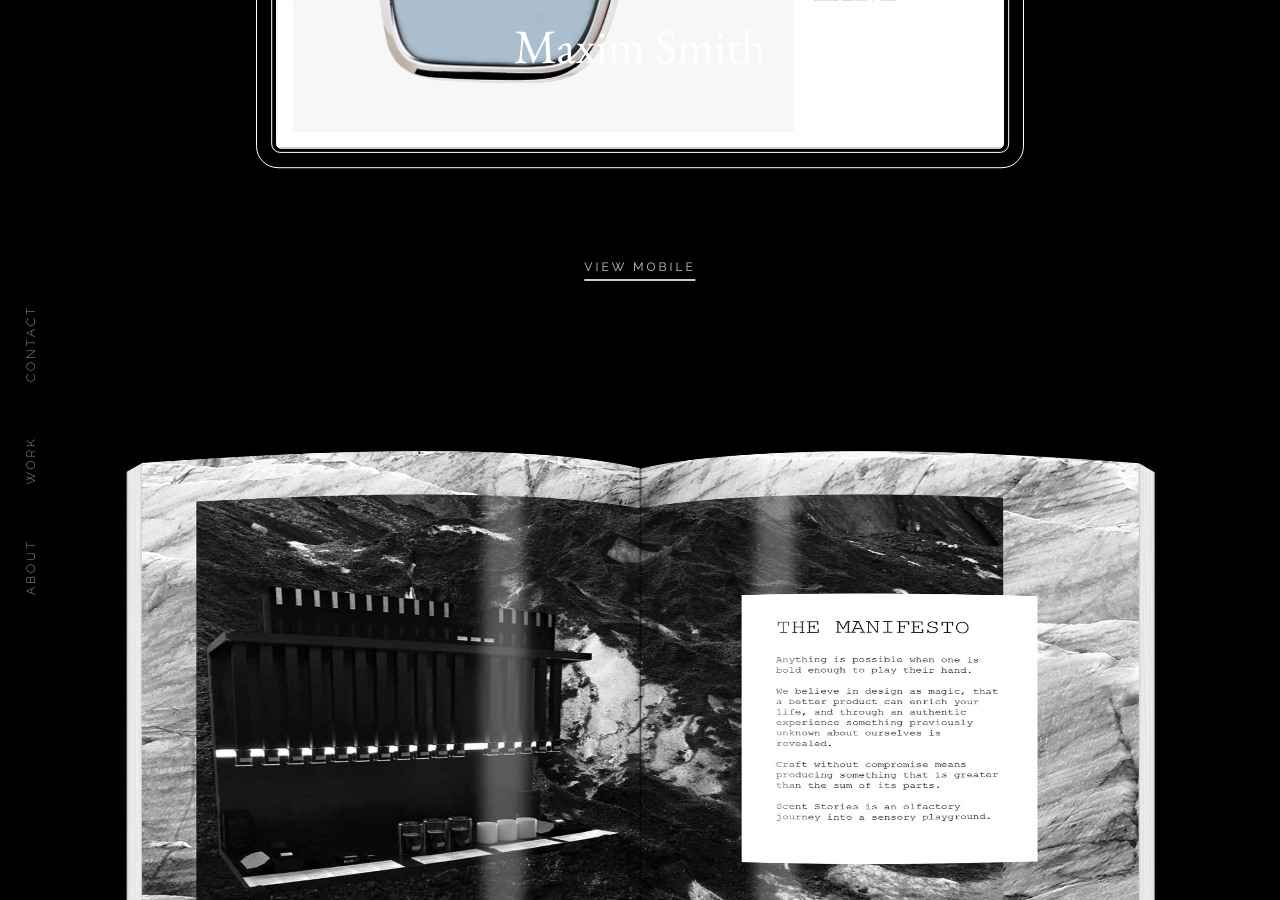
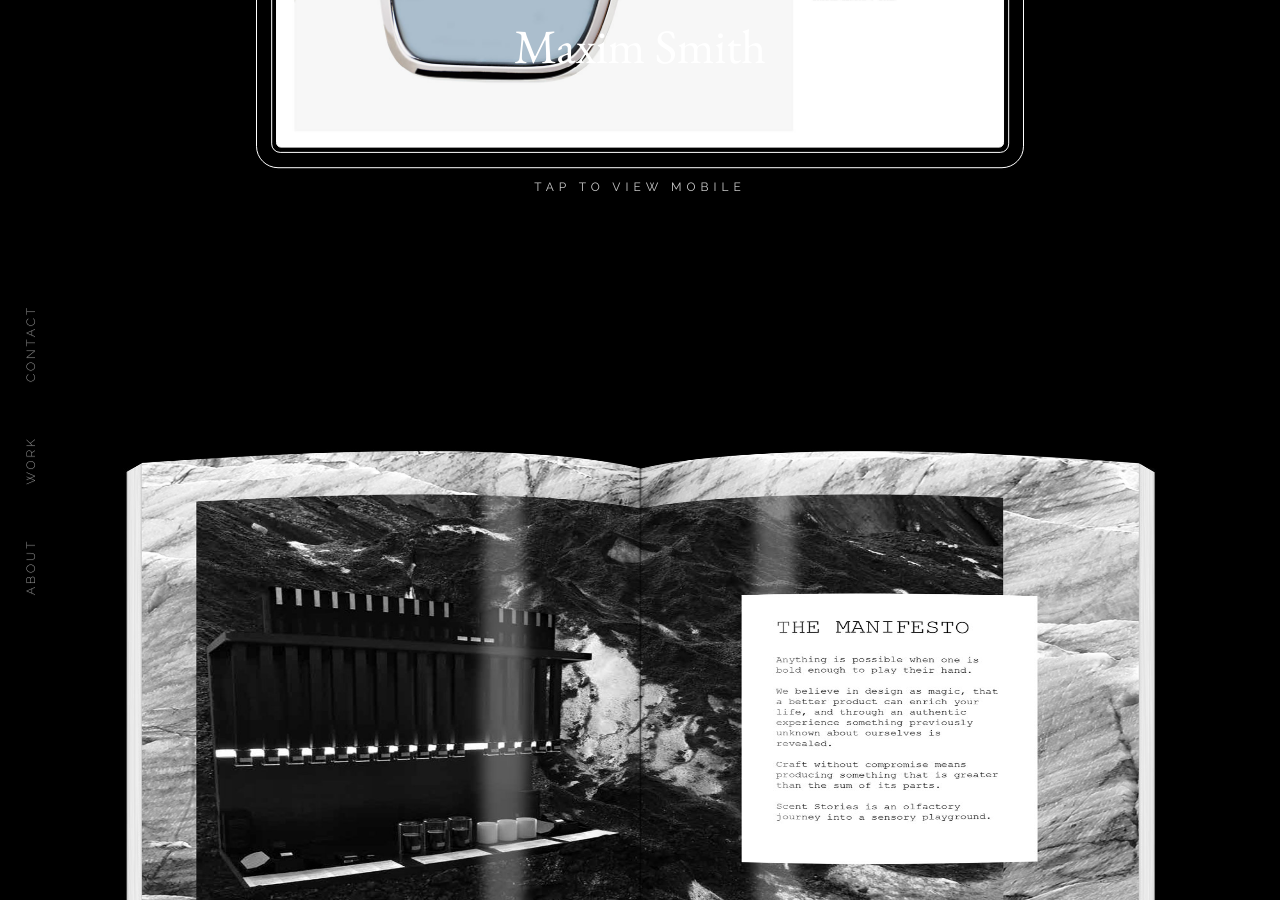
Before and after one commit to Maximsmith/Maximsmith, a Jekyll site: the page built from work/proj-1.html, in a window 1280 px wide and 900 px high, scrolled down 2729 px. Built offline with Jekyll 4.4.1, drawn with Linux system fonts in a browser that asks for light colours; nearby versions of some CDN libraries.

Commit message:
web toggles

```diff
--- a/_includes/head.html
+++ b/_includes/head.html
@@ -69,7 +43,6 @@
 			});
 		});
 	</script>
-
 
 	<script type="text/javascript">
 		$(document).ready(function() {
--- a/work/proj-1.html
+++ b/work/proj-1.html
@@ -22,16 +22,19 @@
 		</div>
 	</div>
 	<!-- IMG start -->
-	<div class="work_1 ipad">
+	<div class="web_demo">
 		<div class="size_toggle">
-			<div class="work_ipad_1">
-				<div class="work_ipad_2">
-					<div class="work_ipad_3" style="background-image: url(/assets/images/work/{{project.folder}}/min_1.jpg);"></div>
-					<div class="work_ipad_4" style="background-image: url(/assets/images/work/{{project.folder}}/min_1_1.jpg);"></div>
+			<div class="border_1">
+				<div class="border_2">
+					<div class="landscape_border">
+						<img src="/assets/images/work/{{project.folder}}/min_1.jpg">
+					</div>
+					<div class="portrait_border">
+						<img src="/assets/images/work/{{project.folder}}/min_1_1.jpg">
+					</div>
 				</div>
 			</div>
 		</div>
-		<div class="toggle_btn"><span class="dsk">VIEW DESKTOP</span><span class="mob">VIEW MOBILE</span></div>
 	</div>
 	<!-- IMG start -->
 	<div class="work_2">
@@ -40,16 +43,19 @@
 		</div>
 	</div>
 	<!-- IMG start -->
-	<div class="work_1 ipad">
+	<div class="web_demo">
 		<div class="size_toggle">
-			<div class="work_ipad_1_2">
-				<div class="work_ipad_2">
-					<div class="work_ipad_3" style="background-image: url(/assets/images/work/{{project.folder}}/min_2.jpg);"></div>
-					<div class="work_ipad_4" style="background-image: url(/assets/images/work/{{project.folder}}/min_2_2.jpg);"></div>
+			<div class="border_1">
+				<div class="border_2">
+					<div class="landscape_border">
+						<img src="/assets/images/work/{{project.folder}}/min_2.jpg">
+					</div>
+					<div class="portrait_border">
+						<img src="/assets/images/work/{{project.folder}}/min_2_2.jpg">
+					</div>
 				</div>
 			</div>
 		</div>
-		<div class="toggle_btn_2"><span class="dsk">VIEW DESKTOP</span><span class="mob">VIEW MOBILE</span></div>
 	</div>
 	<!-- IMG start -->
 	<div class="work_2">
```
Also changed, not shown: other parts of _includes/head.html (+0 -26 lines).
